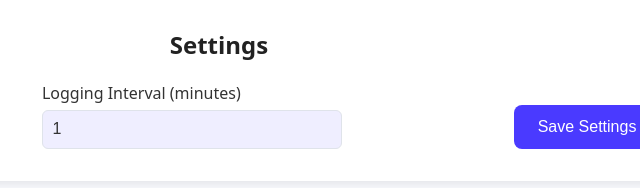
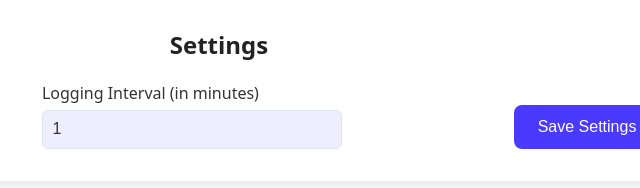
Before and after one commit to SuvraDebPaul/IOT-Humidity-Datalogger, a plain HTML site: page Client/pages/settings.html in a window 1280 px wide. Shown: the part 132-320 px from the top of the page, 421-1061 px from the left. Drawn offline with Linux system fonts and the light colour scheme.

```diff
--- a/Client/pages/settings.html
+++ b/Client/pages/settings.html
@@ -33,7 +33,7 @@
               </select>
             </label>
             <label>
-              Logging Interval (minutes)
+              Logging Interval (in minutes)
               <input
                 type="number"
                 id="samplingInterval"
```
Also changed, not shown: .github/workflows/deploy.yml (added).
